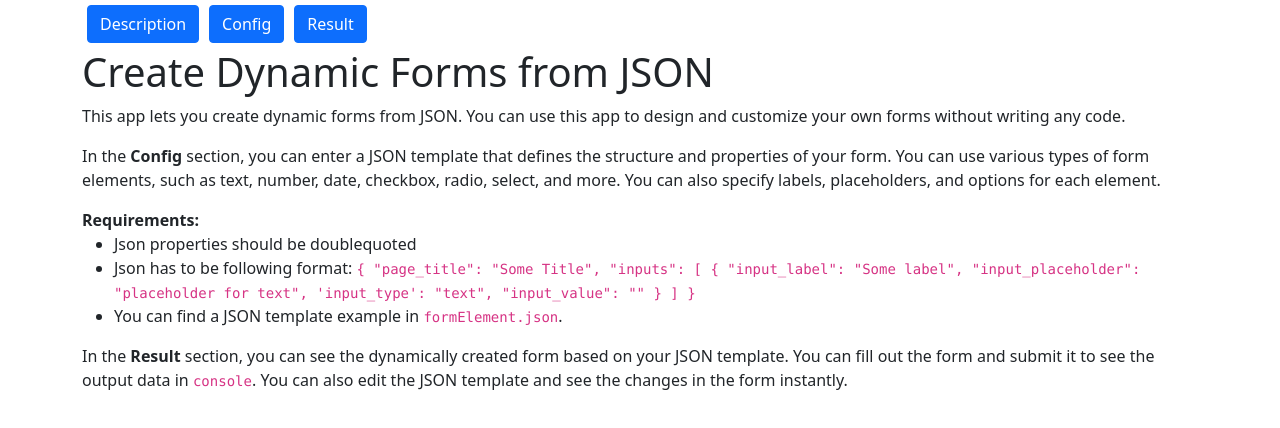
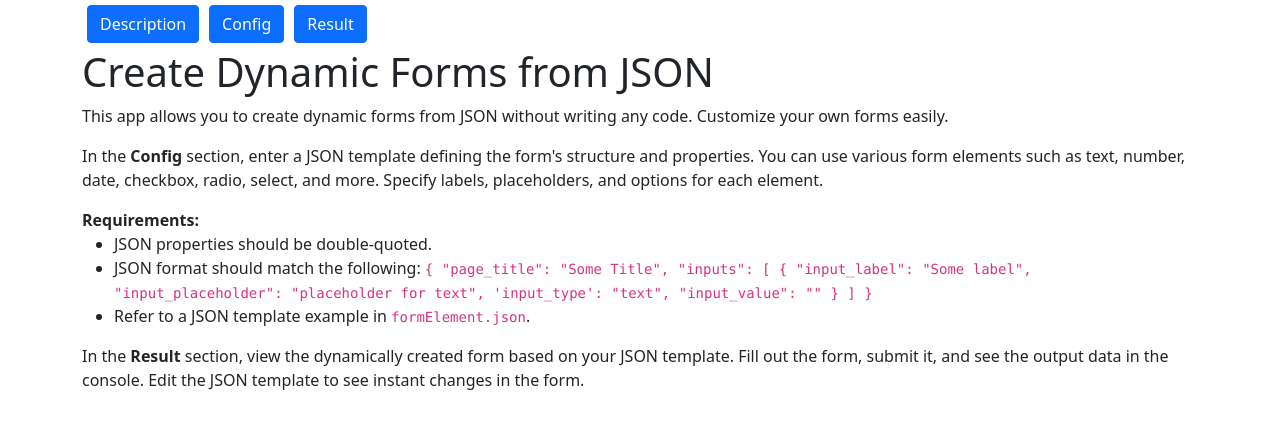
Before and after one commit to vladimirfed/json-config-result, a React (Create React App) app: page / in a window 1280 px wide. Shown: the top 428 px of the page. Built offline with nearby package versions, Linux system fonts and the light colour scheme.

Commit message:
Refactor

```diff
--- a/src/App.tsx
+++ b/src/App.tsx
@@ -1,4 +1,4 @@
-import { useState } from "react";
+import { useState, MouseEvent } from "react";
 import Result from "./components/Result";
 import Config from "./components/Config";
 import { FormContext } from "./FormContext";
@@ -15,13 +15,12 @@ function App() {
 
   const { inputs, page_title } = form ?? {};
 
-  const handleSubmit = (e: React.MouseEvent): void => {
+  const handleSubmit = (e: MouseEvent): void => {
     e.preventDefault();
     console.log(form);
   };
 
   const handleChange = (label, e): void => {
-    console.log("handleChange", label, e);
     const newitems = { ...form };
     newitems.inputs.forEach((input: InputElement) => {
       const { input_type, input_label } = input;
--- a/src/Validation.ts
+++ b/src/Validation.ts
@@ -1,19 +1,24 @@
 import { JsonConfig, InputElement } from "./Interfaces";
 
 export function isJsonConfig(value: any): value is JsonConfig {
+  try {
     const config = JSON.parse(value);
-    return (
+    if (
       "page_title" in config &&
       "inputs" in config &&
       isInputElement(config.inputs)
-    );
+    ) {
+      return true;
+    }
+  } catch (error) {
+    alert("Your Config is not in JSON format. Error parsing JSON config: " + error);
+  }
+
+  return false;
 }
 
 function isInputElement(inputs: any[]): inputs is InputElement[] {
-  return (
-    inputs.filter((el) => "input_type" in el && "input_value" in el).length ===
-    inputs.length
-  );
+  return inputs.every((el) => "input_type" in el && "input_value" in el);
 }
 
 export function isJson(value: string): boolean {
--- a/src/components/Config.tsx
+++ b/src/components/Config.tsx
@@ -1,13 +1,13 @@
 import { useState, useRef, useEffect } from "react";
 import { useNavigate } from "react-router-dom";
 import Editor from "@monaco-editor/react";
-import { isJson, isJsonConfig } from "../Validation";
+import { isJsonConfig } from "../Validation";
 
 const defultValue = "";
 
 function Config({ configToForm }) {
   const navigate = useNavigate();
-  const [jsonConfig, setJsonConfig] = useState(defultValue);
+  const [jsonConfig, setJsonConfig] = useState<string>(defultValue);
 
   const editorRef = useRef(null);
 
@@ -20,17 +20,14 @@ function Config({ configToForm }) {
   }
 
   function showValue(): void {
-    if (isJson(jsonConfig)) {
-      if (isJsonConfig(jsonConfig)) {
-        localStorage.setItem("jsonConfig", jsonConfig);
-        configToForm(JSON.parse(jsonConfig));
-        navigate("/result");
-      } else {
-        alert("Please add valid JSON config");
-      }
-    } else {
-      alert("Your Config is not in JSON format");
+    if (!isJsonConfig(jsonConfig)) {
+      alert("Please add valid JSON config");
+      return;
     }
+
+    localStorage.setItem("jsonConfig", jsonConfig);
+    configToForm(JSON.parse(jsonConfig));
+    navigate("/result");
   }
 
   return (
--- a/src/components/Description.tsx
+++ b/src/components/Description.tsx
@@ -14,35 +14,26 @@ function Description() {
     <div className="App container">
       <h1>Create Dynamic Forms from JSON</h1>
 
+      {/* Introduction */}
       <p>
-        This app lets you create dynamic forms from JSON. You can use this app
-        to design and customize your own forms without writing any code.
+        This app allows you to create dynamic forms from JSON without writing any code. Customize your own forms easily.
       </p>
 
+      {/* Config Section */}
       <p>
-        In the <strong>Config</strong> section, you can enter a JSON template
-        that defines the structure and properties of your form. You can use
-        various types of form elements, such as text, number, date, checkbox,
-        radio, select, and more. You can also specify labels, placeholders, and
-        options for each element.
+        In the <strong>Config</strong> section, enter a JSON template defining the form's structure and properties. You can use various form elements such as text, number, date, checkbox, radio, select, and more. Specify labels, placeholders, and options for each element.
       </p>
 
       <strong>Requirements:</strong>
       <ul>
-        <li>Json properties should be doublequoted</li>
-        <li>
-          Json has to be following format: <code>{jsonFormat}</code>
-        </li>
-        <li>
-          You can find a JSON template example in <code>formElement.json</code>.
-        </li>
+        <li>JSON properties should be double-quoted.</li>
+        <li>JSON format should match the following: <code>{jsonFormat}</code></li>
+        <li>Refer to a JSON template example in <code>formElement.json</code>.</li>
       </ul>
 
+      {/* Result Section */}
       <p>
-        In the <strong>Result</strong> section, you can see the dynamically
-        created form based on your JSON template. You can fill out the form and
-        submit it to see the output data in <code>console</code>. You can also
-        edit the JSON template and see the changes in the form instantly.
+        In the <strong>Result</strong> section, view the dynamically created form based on your JSON template. Fill out the form, submit it, and see the output data in the console. Edit the JSON template to see instant changes in the form.
       </p>
     </div>
   );
```
